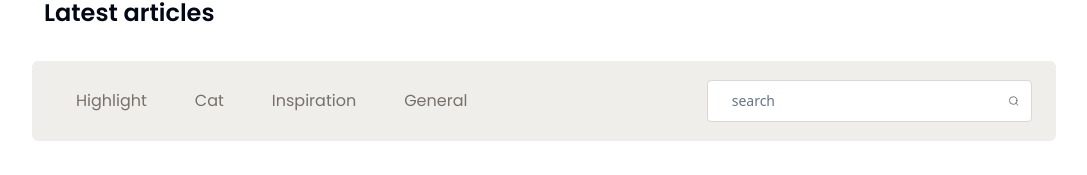
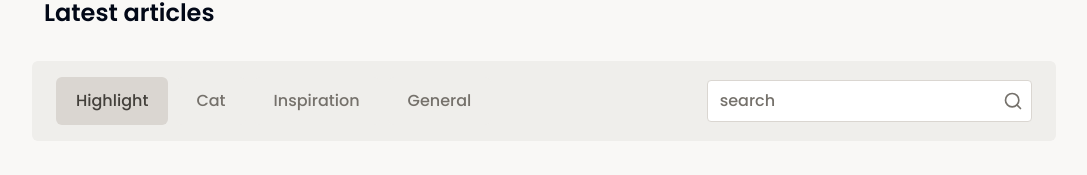
Before and after one commit to TheYami/Big-Blog, a React (Vite) app: page / in a window 1280 px wide. Shown: the part 684-859 px from the top of the page, without its empty margins (96-1183 px from the left). Built offline with nearby package versions, Linux system fonts and the light colour scheme.

Commit message:
feat: Add toggle button and transition button and cards

```diff
--- a/src/components/ArticleSection.jsx
+++ b/src/components/ArticleSection.jsx
@@ -1,4 +1,5 @@
-import React from "react";
+import { React,useState } from "react";
+
 import { blogPosts } from "@/data/BlogPosts";
 import { Search } from 'lucide-react';
 import { Input } from "@/components/ui/input"
@@ -15,8 +16,14 @@ import BlogCard from "./BlogCards";
 function ArticleSection() {
   const categories = ["Highlight", "Cat", "Inspiration", "General"];
 
+  const [selectCategory, setSelectCategory] = useState('Highlight');
+
+  const handleSelectChange = (value) => {
+    setSelectCategory(value)
+  }
+
   return (
-    <section className="lg:px-32 px-0">
+    <section className="bg-[#F9F8F6] lg:px-32 px-0">
 
       <h3 className="mb-8 text-2xl font-[Poppins] font-semibold px-3">
         Latest articles
@@ -24,38 +31,44 @@ function ArticleSection() {
 
       <div className="flex items-center flex-col lg:flex-row justify-between bg-[#EFEEEB] py-4 lg:px-6 rounded-md px-3 gap-4">
 
-        <div className="bg-[#EFEEEB] gap-2 font-[Poppins] text-[#75716B] items-center border-none hidden lg:flex">
-          {categories.map((button,index)=>{
+        <div className="bg-[#EFEEEB] gap-2 font-[Poppins] text-[#75716B] font-medium items-center border-none hidden lg:flex">
+
+          {categories.map((button,index)=>{ const isSelected = button === selectCategory;
             return (
-                <button key={index}  className="py-3 px-5 hover:bg-[#DAD6D1] hover:text-[#43403B] rounded-md"
-                  >{button}
+                <button key={index}
+                className={`py-3 px-5 rounded-md transition-all duration-300 ease-in-out
+                          ${isSelected ? 'bg-[#DAD6D1] text-[#43403B]'
+                            : 'bg-[#EFEEEB] text-[#75716B] hover:bg-[#F5F5F4] hover:scale-105'}`
+                          }
+                  onClick={() => setSelectCategory(button)}
+                  disabled={isSelected}
+                    >{button}
                 </button>
             )})}
         </div>
 
 
-        <div className="lg:w-1/3 w-full flex items-center bg-white p-3 gap-1 border border-[#DAD6D1] rounded-sm">
+        <div className="lg:w-1/3 w-full flex items-center bg-white py-2 gap-1 border border-[#DAD6D1] rounded-sm">
 
           <Input
-            className="h-4 text-[#75716B] outline-none border-none"
             placeholder="search"
           />
 
-          <Search className="text-[#75716B] size-3" />
+          <Search className="text-[#26231E] lg:text-[#75716B] size-5" />
         </div>
 
-        <div className="w-full flex flex-col gap-1 text-[#75716B] font-[Poppins] lg:hidden">
+        <div className="w-full flex flex-col gap-1 text-[#75716B] text-base font-medium font-[Poppins] lg:hidden">
             <label htmlFor="Category">Category</label>
 
-          <Select className>
+          <Select onValueChange={handleSelectChange}>
             <SelectTrigger className="w-full">
-              <SelectValue placeholder="Highligth" />
+              <SelectValue placeholder={selectCategory} />
             </SelectTrigger>
 
             <SelectContent >
               {categories.map((categorie,index)=>{
                 return(
-                    <SelectItem key={index} value={categorie}>{categorie}</SelectItem>
+                    <SelectItem key={index} value={categorie} className="text-[#75716B] text-base font-medium font-[Poppins]">{categorie}</SelectItem>
                   )
                 })}
               </SelectContent>
--- a/src/components/BlogCards.jsx
+++ b/src/components/BlogCards.jsx
@@ -1,22 +1,29 @@
 function BlogCard(props) {
+
     return (
-      <div className="flex flex-col gap-4">
+      <div className="bg-[#F9F8F6] flex flex-col gap-4  transition-all duration-300 ease-in-out hover:scale-105">
+
         <a href="#" className="relative h-[212px] sm:h-[360px]">
           <img className="w-full h-full object-cover rounded-md" src={props.image} alt={props.title}/>
         </a>
+
         <div className="flex flex-col">
+
           <div className="flex">
             <span className="bg-green-200 rounded-full px-3 py-1 text-sm font-semibold text-green-600 mb-2">{props.category}
             </span>
           </div>
+
           <a href="#" >
             <h2 className="text-start font-[Poppins] font-bold text-xl mb-2 line-clamp-2 hover:underline">
             {props.title}
             </h2>
           </a>
+
           <p className="text-muted-foreground font-[Poppins] text-sm mb-4 flex-grow line-clamp-3">
              {props.description}
           </p>
+
           <div className="flex items-center text-sm">
             <img className="w-8 h-8 rounded-full mr-2" src="https://res.cloudinary.com/dcbpjtd1r/image/upload/v1728449784/my-blog-post/xgfy0xnvyemkklcqodkg.jpg" alt="Tomson P." />
             <span className="text-[#43403B] font-[Poppins]">{props.author}</span>
--- a/src/components/HeroSection.jsx
+++ b/src/components/HeroSection.jsx
@@ -3,7 +3,7 @@ import profile from '.././assets/img/profile.jpg'
 
 function HeroSection() {
   return (
-    <div className='border-t border-[#DAD6D1] text-center lg:px-24 xl:px-32 py-10 lg:py-16 px-4 flex flex-col gap-10 lg:flex-row lg:gap-16 lg:items-center'>
+    <div className='bg-[#F9F8F6] text-center lg:px-24 xl:px-32 py-10 lg:py-16 px-4 flex flex-col gap-10 lg:flex-row lg:gap-16 lg:items-center'>
 
         <div className='flex flex-col gap-6 lg:text-right'>
             <h1
--- a/src/components/Navbar.jsx
+++ b/src/components/Navbar.jsx
@@ -1,26 +1,63 @@
-import React from 'react'
-import logo from '.././assets/img/hh.png'
+import React, { useState } from 'react';
+import logo from '../assets/img/hh.png';
 import { RxHamburgerMenu } from "react-icons/rx";
 
 function Navbar() {
+  const [openNavMenu, setOpenNavMenu] = useState(false);
+
   return (
-    <nav className='flex justify-between my-3 lg:my-4 mx-6 lg:mx-32'>
-        <img src={logo} alt="logo image"  className='object-contain'/>
-        <RxHamburgerMenu className='size-5 text-[#75716B] lg:hidden'/>
+    <nav className="bg-[#F9F8F6]">
 
-        <div className='hidden lg:flex gap-2'>
+      <div className="flex justify-between border-b border-[#DAD6D1] py-3 lg:py-4 px-6 lg:px-32 relative">
+
+        <img src={logo} alt="logo" className="object-contain" />
+
+        <RxHamburgerMenu
+          className="size-5 text-[#75716B] lg:hidden cursor-pointer"
+          onClick={() => {
+            setOpenNavMenu(!openNavMenu);
+          }}
+        />
+
+      <div className="hidden lg:flex gap-2">
+
+        <button
+          className="px-10 py-3 rounded-full border border-[#75716B] transition-all duration-300 ease-in-out
+                    text-base font-[Poppins] font-medium leading-6 hover:scale-105"
+                    >
+                      Log in
+        </button>
+
+        <button
+          className="px-10 py-3 rounded-full border border-[#26231E] bg-[#26231E] transition-all duration-300 ease-in-out
+                     text-white text-base font-[Poppins] font-medium leading-6 hover:scale-105"
+                    >
+                      Sign up
+        </button>
+      </div>
+      </div>
+
+      <div
+        className={`lg:hidden w-full absolute flex flex-col py-10 px-6 gap-6 border-b bg-[#F9F8F6]
+                  shadow-xl transition-opacity duration-500 ease-in-out ${openNavMenu ? 'opacity-100' : 'opacity-0'}`
+        }>
+
           <button
-            className='px-10 py-3 rounded-full border border-[#75716B] text-base font-[Poppins] font-medium leading-6'
-              >Log in
+            className="px-10 py-3 rounded-full border border-[#75716B] transition-all duration-300 ease-in-out
+                        text-base font-[Poppins] font-medium leading-6 hover:scale-105"
+                      >
+                        Log in
           </button>
 
           <button
-            className='px-10 py-3 rounded-full border border-[#26231E] bg-[#26231E] text-white text-base font-[Poppins] font-medium leading-6'
-              >Sign up
+            className="px-10 py-3 rounded-full border border-[#26231E] bg-[#26231E] transition-all duration-300 ease-in-out
+                       text-white text-base font-[Poppins] font-medium leading-6 hover:scale-105"
+                      >
+                        Sign up
           </button>
-        </div>
+      </div>
     </nav>
-  )
+  );
 }
 
-export default Navbar
+export default Navbar;
--- a/src/components/ui/input.jsx
+++ b/src/components/ui/input.jsx
@@ -7,8 +7,7 @@ const Input = React.forwardRef(({ className, type, ...props }, ref) => {
     (<input
       type={type}
       className={cn(
-        "flex h-10 w-full rounded-md border border-input bg-background px-3 py-2 text-sm ring-offset-background file:border-0 file:bg-transparent file:text-sm file:font-medium file:text-foreground placeholder:text-muted-foreground focus-visible:outline-none focus-visible:ring-2 focus-visible:ring-ring focus-visible:ring-offset-2 disabled:cursor-not-allowed disabled:opacity-50",
-        className
+        "w-[90%] px-3 text-[#75716B] text-base font-medium font-[Poppins]  border-none outline-none placeholder:text-[#75716B]"
       )}
       ref={ref}
       {...props} />)
--- a/src/components/ui/select.jsx
+++ b/src/components/ui/select.jsx
@@ -20,7 +20,7 @@ const SelectTrigger = React.forwardRef(({ className, children, ...props }, ref)
     {...props}>
     {children}
     <SelectPrimitive.Icon asChild>
-      <ChevronDown className="h-4 w-4 opacity-50" />
+      <ChevronDown className="size-5 text-[#26231E]" />
     </SelectPrimitive.Icon>
   </SelectPrimitive.Trigger>
 ))
```
